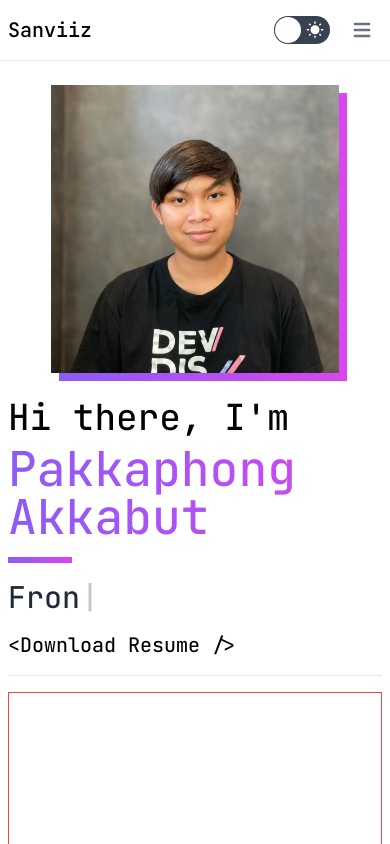
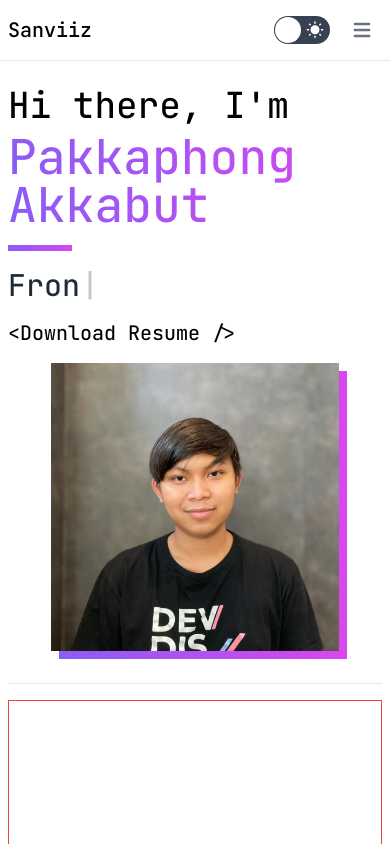
Before and after one commit to sanviiz/sanviiz.github.io, a Next.js app: page / in a window 390 px wide. Shown: the top 844 px of the page. Built offline with nearby package versions, Linux system fonts and the light colour scheme.

Commit message:
Fix: image responsive and body when loading

```diff
--- a/components/Layout/Layout.tsx
+++ b/components/Layout/Layout.tsx
@@ -7,8 +7,8 @@ const Layout: FC = ({ children }) => {
 	return (
 		<>
 			<Header />
+			<PageRevealer />
 			<div className="bg-white transition-all dark:bg-gray-900">{children}</div>
-			<PageRevealer />
 			<Footer />
 		</>
 	)
--- a/components/PageRevealer/PageRevealer.tsx
+++ b/components/PageRevealer/PageRevealer.tsx
@@ -17,6 +17,7 @@ const PageRevealer: FC = () => {
 			setRevealerStatus({ ...revealerStatus, animation: true, complete: true })
 			setTimeout(() => {
 				document.getElementById('reveal_container').style.backgroundColor = 'transparent'
+				document.body.classList.remove('max-h-screen', 'overflow-hidden')
 				setTimeout(() => {
 					setRevealerStatus({ ...revealerStatus, animation: false, hide: true })
 				}, 500)
@@ -25,10 +26,11 @@ const PageRevealer: FC = () => {
 	}
 
 	React.useEffect(() => {
+		document.body.classList.add('max-h-screen', 'overflow-hidden')
 		setTimeout(() => {
 			reveal()
 		}, 2000)
-	})
+	}, [])
 
 	const baffle = (): ReactNode => {
 		if (!revealerStatus.complete) {
--- a/pages/index.tsx
+++ b/pages/index.tsx
@@ -39,12 +39,12 @@ const Home: NextPage = () => {
 							{'<Download Resume />'}
 						</div>
 					</div>
-					<div className="relative order-first mb-6 max-w-fit self-center md:order-last md:mb-0">
+					<div className="relative my-4 max-w-fit self-center md:my-0">
 						<div className="absolute -right-2 top-2 h-full w-full bg-gradient-to-r from-violet-500 to-fuchsia-500 transition-all dark:from-green-400 dark:to-blue-500" />
 						<img
 							src="/images/profile_image.webp"
 							alt="Profile image"
-							className="relative h-72 w-full"
+							className="relative h-72"
 						/>
 					</div>
 				</div>
```
Also changed, not shown: .eslintrc.json.
